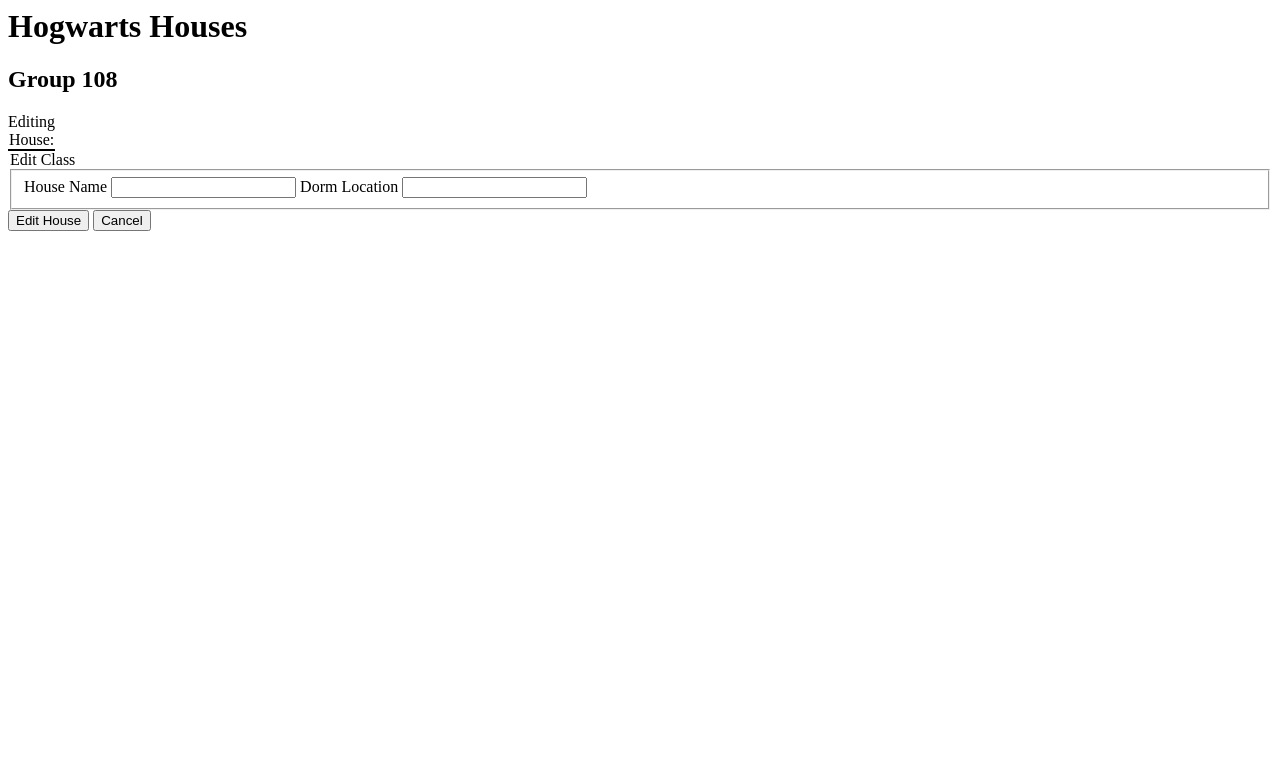
After one commit to ramsesgtz42/hogwarts, a Flask app: template templates/edit_houses.j2 in a window 1280 px wide. The commit adds this page. Shown: the top 783 px of the page. Run offline with Flask 2, Linux system fonts and the light colour scheme; the template is opened without the code that fills it, so the values that code supplies are empty; some libraries are stand-ins or nearby versions.

Commit message:
CRUD completed for Houses

```diff
--- a/TODO.txt
+++ b/TODO.txt
@@ -5,3 +5,5 @@ update DML with all querys used in app.py
 convert template file extensions to .j2
 Change values in "Head of House" on professor page to display Yes for 1 and No for 0.
 POSSIBLY add confirmation page for deletion on all entities
+POSSIBLY get rid of house points attribute(its like counting profit in a business)
+(Added auto increment to DDL houses)
--- a/app.py
+++ b/app.py
@@ -25,7 +25,50 @@ def root():
 
 @app.route('/houses', methods=["POST", "GET"])
 def houses():
-    return render_template("houses.html")
+    if request.method == "POST":
+        if request.form.get("addHouse"):
+            houseName = request.form["houseName"]
+            dormLocation = request.form["dormLocation"]
+
+            query = "INSERT INTO Houses (houseName, dormLocation) VALUES ('%s', '%s')" % (houseName, dormLocation)
+            db.execute_query(db_connection, query)
+
+        return redirect("/houses")
+
+    if request.method == "GET":
+        #query to fill houses table data
+        query = "SELECT houseID, houseName, dormLocation FROM Houses"
+        cursor = db.execute_query(db_connection, query)
+        results = cursor.fetchall()
+
+    return render_template("houses.html", houses=results)
+
+@app.route('/delete_houses/<int:id>')
+def delete_house(id):
+    #query to delete house
+    query = "DELETE FROM Houses WHERE houseID = '%s'" % (id)
+    db.execute_query(db_connection, query)
+    return redirect("/houses")
+
+@app.route('/edit_houses/<int:id>', methods=["POST", "GET"])
+def edit_house(id):
+    if request.method == "POST":
+        if request.form.get("Edit_House"):
+            houseID = request.form["houseID"]
+            houseName = request.form["houseName"]
+            dormLocation = request.form["dormLocation"]
+
+            #query to update House information
+            query = "UPDATE Houses SET houseName = '%s', dormLocation = '%s' WHERE houseID = '%s'" % (houseName, dormLocation, houseID)
+            db.execute_query(db_connection, query)
+            return redirect("/houses")
+
+    if request.method == "GET":
+        query = "SELECT * from Houses WHERE houseID = '%s'" % (id)
+        cursor = db.execute_query(db_connection, query)
+        data = cursor.fetchall()
+
+    return render_template("edit_houses.j2", data=data)
 
 @app.route('/points', methods=["POST", "GET"])
 def points():
@@ -70,18 +113,6 @@ def professors():
 
 @app.route("/edit_professors/<int:id>", methods=["POST", "GET"])
 def edit_professor(id):
-    if request.method == "GET":
-        #query to get professor's info
-        query = "SELECT * from Professors WHERE professorID = '%s'" % (id)
-        cursor = db.execute_query(db_connection, query)
-        data = cursor.fetchall()
-
-        #query to populate house dropdown menu
-        query = "SELECT houseID, houseName from Houses"
-        cursor = db.execute_query(db_connection, query)
-        houses = cursor.fetchall()
-
-        return render_template("edit_professors.j2", data=data, Houses=houses)
 
     if request.method == "POST":
         if request.form.get("Edit_Professor"):
@@ -113,6 +144,19 @@ def edit_professor(id):
                 db.execute_query(db_connection, query)
 
             return redirect("/professors")
+
+    if request.method == "GET":
+        #query to get professor's info
+        query = "SELECT * from Professors WHERE professorID = '%s'" % (id)
+        cursor = db.execute_query(db_connection, query)
+        data = cursor.fetchall()
+
+        #query to populate house dropdown menu
+        query = "SELECT houseID, houseName from Houses"
+        cursor = db.execute_query(db_connection, query)
+        houses = cursor.fetchall()
+
+    return render_template("edit_professors.j2", data=data, Houses=houses)
 
 @app.route("/delete_professors/<int:id>")
 def delete_professor(id):
@@ -240,19 +284,6 @@ def delete_class(id):
 
 @app.route("/edit_classes/<int:id>", methods=["POST", "GET"])
 def edit_class(id):
-    if request.method == "GET":
-        # mySQL query to get info of class with passed ID
-        query = "SELECT * from Classes WHERE classID = '%s'" % (id)
-        cur = db.execute_query(db_connection, query)
-        data = cur.fetchall()
-
-        #mySQL query to populate Professor dropdown menu
-        query2 = "SELECT professorID as ID, CONCAT(Professors.firstName,' ', Professors.lastName) as Professor FROM Professors"
-        cur2 = db.execute_query(db_connection, query2)
-        professorData = cur2.fetchall()
-
-        return render_template("edit_classes.j2", data=data, professors=professorData)
-
     if request.method == "POST":
         if request.form.get("Edit_Class"):
             classID = request.form["classID"]
@@ -271,6 +302,21 @@ def edit_class(id):
 
             return redirect("/classes")
 
+    if request.method == "GET":
+        # mySQL query to get info of class with passed ID
+        query = "SELECT * from Classes WHERE classID = '%s'" % (id)
+        cur = db.execute_query(db_connection, query)
+        data = cur.fetchall()
+
+        #mySQL query to populate Professor dropdown menu
+        query2 = "SELECT professorID as ID, CONCAT(Professors.firstName,' ', Professors.lastName) as Professor FROM Professors"
+        cur2 = db.execute_query(db_connection, query2)
+        professorData = cur2.fetchall()
+
+    return render_template("edit_classes.j2", data=data, professors=professorData)
+
+
+
 # Listener
 
 if __name__ == "__main__":
--- a/database/DDL.sql
+++ b/database/DDL.sql
@@ -10,7 +10,7 @@ SET AUTOCOMMIT = 0;
 
 -- Creates Houses Table
 CREATE OR REPLACE TABLE Houses (
-    houseID int UNIQUE NOT NULL,
+    houseID int AUTO_INCREMENT UNIQUE NOT NULL,
     houseName varchar(15) UNIQUE NOT NULL,
     dormLocation varchar(30) UNIQUE NOT NULL,
     housePoints int NOT NULL DEFAULT 0,
--- a/database/DML.sql
+++ b/database/DML.sql
@@ -21,7 +21,7 @@ JOIN Professors ON Point_Assignments.professorID = Professors.professorID
 JOIN Students ON Point_Assignments.studentID = Students.studentID;
 
 --get House information to populate Houses page
-SELECT houseID, houseName, dormLocation as Dorm, housePoints FROM Houses;
+SELECT houseID, houseName, dormLocation as Dorm FROM Houses;
 
 --get Classes_To_Students information to view Enrolled Students in Student page
 SELECT Classes.className as Class, CONCAT(Students.firstName," ", Students.lastName) as Student FROM Classes_To_Students
--- /dev/null
+++ b/templates/edit_houses.j2
@@ -0,0 +1,52 @@
+<html>
+    <head>
+        <link rel="stylesheet" href="static/css/style.css">
+    <meta charset="utf-8">
+    <title>Edit House</title>
+    </head>
+    <body>
+        <header>
+            <h1>Hogwarts Houses</h1>
+            <h2>Group 108</h2>
+        </header>
+        <main>
+            <section>
+                <table>
+                    <caption> Editing House: </caption>
+                    <thead>
+                        <tr>
+                            {% for key in data[0].keys() %}
+                            <th scope="col" data-field="{{key}}" data-filter-control="input">{{key}}</th>
+                            {% endfor %}
+                        </tr>
+                    </thead>
+                    <tbody>
+                        {%for item in data %}
+                        <tr>
+                            {%for key in item.keys()%}
+                            <td>{{item[key]}}</td> {% endfor %}
+                        </tr>
+                        {% endfor %}
+                    </tbody>
+                </table>
+            </section>
+            <section>
+                <form id="editHouse" action="/edit_houses/{{data[0].houseID}}" method="POST">
+                    <legend>Edit Class</legend>
+                    <fieldset>
+                        <input type="hidden" value="{{data[0].houseID}}" class="form-control" id="houseID" name="houseID" required>
+
+                        <label>House Name</label>
+                        <input type="text" value="{{data[0].houseName}}" class="form-control" id="houseName" name="houseName" required>
+
+                        <label>Dorm Location</label>
+                        <input type="text" value="{{data[0].dormLocation}}" class="form-control" id="dormLocation" name="dormLocation" required>
+
+                    </fieldset>
+                    <input type="submit" value="Edit House" name="Edit_House" class="btn btn-primary">
+                    <a href='/houses'><input class="btn" type="button" value="Cancel"></a>
+                </form>
+            </section>
+        </main>
+    </body>
+</html>
```
Also changed, not shown: templates/houses.html (+14 -56 lines).
